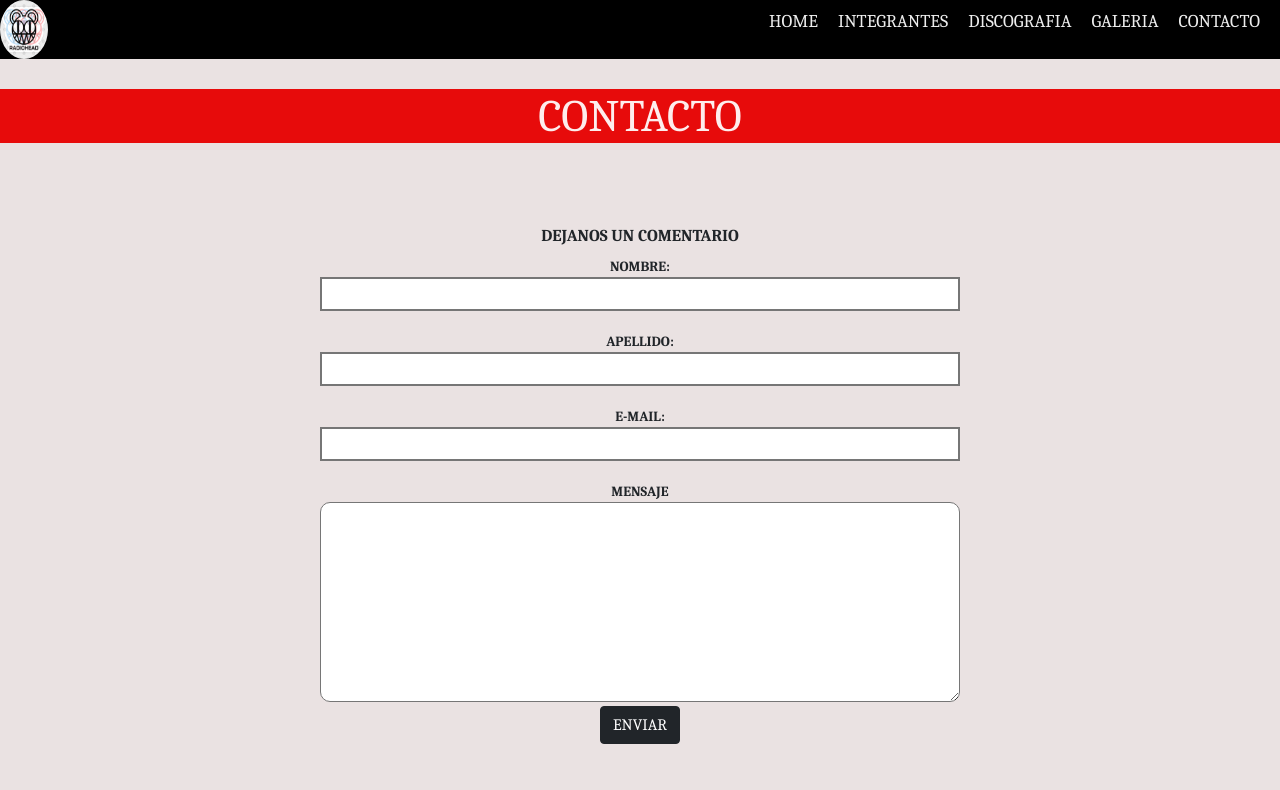
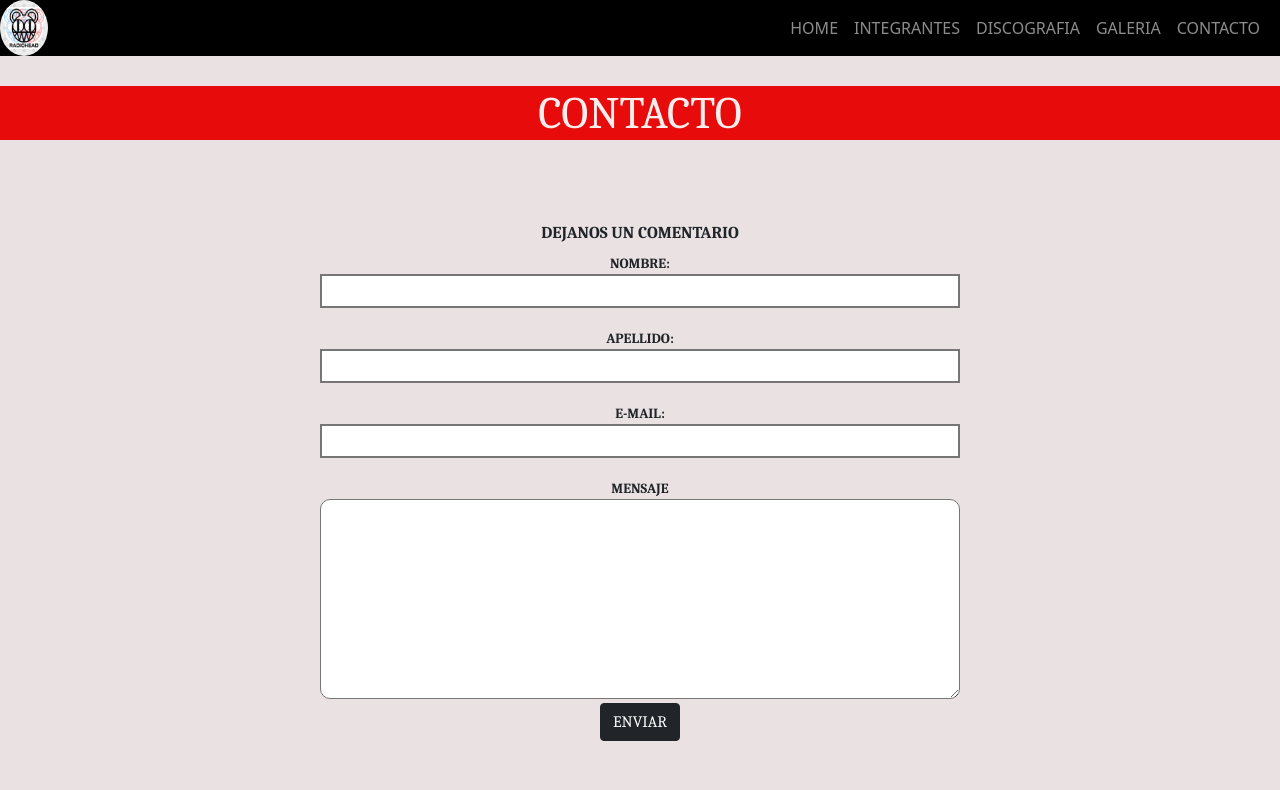
Before and after one commit to Mtorresguevara/radiohead-comision43055, a website: page pages/formulario.html in a window 1280 px wide. Shown: the top 790 px of the page. Drawn offline with nearby package versions, Linux system fonts and the light colour scheme.

Commit message:
proyecto-final

```diff
--- a/pages/formulario.html
+++ b/pages/formulario.html
@@ -22,15 +22,32 @@
     <header>
         <img src="../asset/img/logo-radiohead.png" class="imagen-logo" alt="logo">
         <!--Barra de navegación-->
-        <nav class="nav">
-            <ul class="navbar">
-                <li><a href="../index.html">HOME</a></li>
-                <li><a href="./integrantes.html">INTEGRANTES</a></li>
-                <li><a href="./discografia.html">DISCOGRAFIA</a></li>
-                <li><a href="./videos.html">GALERIA</a></li>
-                <li><a href="">CONTACTO</a></li>
-            </ul>
-        </nav>
+        <nav class="navbar navbar-expand-lg navbar-dark bg-black">
+            <div class="container-fluid">
+              <button class="navbar-toggler" type="button" data-bs-toggle="collapse" data-bs-target="#navbarSupportedContent" aria-controls="navbarSupportedContent" aria-expanded="false" aria-label="Toggle navigation">
+                <span class="navbar-toggler-icon"></span>
+              </button>
+              <div class="collapse navbar-collapse" id="navbarSupportedContent">
+                <ul class="navbar-nav me-auto mb-2 mb-lg-0">
+                    <li class="nav-item">
+                        <a class="nav-link" href="../index.html">HOME</a>
+                      </li>
+                  <li class="nav-item">
+                    <a class="nav-link" href="./integrantes.html">INTEGRANTES</a>
+                  </li>
+                  <li class="nav-item">
+                    <a class="nav-link" href="./discografia.html">DISCOGRAFIA</a>
+                  </li>
+                  <li class="nav-item">
+                    <a class="nav-link" href="./videos.html">GALERIA</a>
+                  </li>
+                  <li class="nav-item">
+                    <a class="nav-link" href="#">CONTACTO</a>
+                  </li>
+                </ul>
+              </div>
+            </div>
+          </nav>
     </header>
     <main>
         <h2 class="titulo">CONTACTO</h2>
--- a/scss/layout/_footer.scss
+++ b/scss/layout/_footer.scss
@@ -1,7 +1,7 @@
 footer{
     @include flex(row, space-between, center);
     width: 100%;
-    background-color: black;
+    background-color: hsl(0, 0%, 0%);
     color: white;
     font-family: $fuente-texto;
     margin-top: 1.25rem;
--- a/scss/layout/_header.scss
+++ b/scss/layout/_header.scss
@@ -4,7 +4,7 @@ body{
         @include flex(row, space-between, center);
     width: 100%;
     height: 100%;
-    background-color: black;
+    background-color: #000000;
     position: sticky;
     top: 0;
 }
@@ -14,19 +14,5 @@ body{
     border-radius: 50%;
     }
 
-.navbar{
-    display: flex;
-    list-style: none;
-    cursor: pointer;
-        li{
-            a{
-                text-decoration: none;
-    color: rgba(255, 255, 255, 0.928);
-    font-size: 1.125rem;
-    font-family: 'Caladea', serif;
-    margin-right: 1.25rem;
-    gap: .625rem;
-            }
-        }
-    }
+
 }
--- a/scss/layout/_main-videos.scss
+++ b/scss/layout/_main-videos.scss
@@ -30,4 +30,15 @@ div{
     margin-right: 1.25rem;
     }
 }
+
+div{
+    a{
+        font-family: $fuente-texto;
+font-size: 1.875rem;
+font-weight: bolder;
+color: rgb(226, 43, 55);
+text-align: center;
+margin-bottom: .625rem;
+    }
 }
+}
```
Also changed, not shown: index.html (+26 -9 lines), pages/discografia.html (+26 -9 lines), pages/integrantes.html (+26 -9 lines), pages/videos.html (+27 -9 lines), css/style.css.
